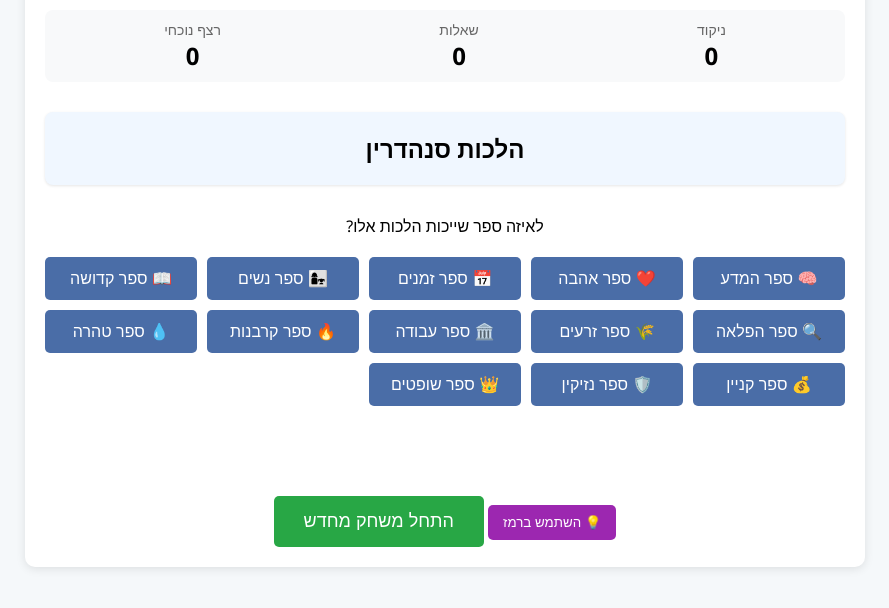
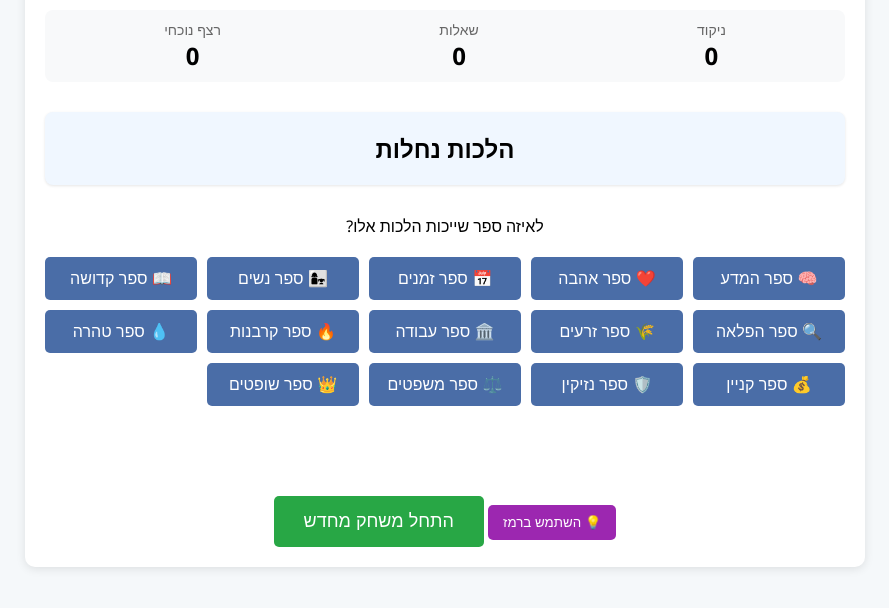
Before and after one commit to yonanavon/DoveApp, a plain HTML site: page index.html in a window 1280 px wide. Shown: the part 126-734 px from the top of the page, without its empty margins (195-1084 px from the left). Drawn offline with Linux system fonts and the light colour scheme.

Commit message:
הוספת ספר משפטים

```diff
--- a/index.html
+++ b/index.html
@@ -276,6 +276,11 @@
             { law: "הלכות מלווה ולווה", book: "ספר נזיקין" },
             { law: "הלכות טוען ונטען", book: "ספר נזיקין" },
             { law: "הלכות נחלות", book: "ספר נזיקין" },
+            { law: "הלכות שכירות", book: "ספר משפטים" },
+            { law: "הלכות שאלה ופקדון", book: "ספר משפטים" },
+            { law: "הלכות מלווה ולווה", book: "ספר משפטים" },
+            { law: "הלכות טוען ונטען", book: "ספר משפטים" },
+            { law: "הלכות נחלות", book: "ספר משפטים" },
             { law: "הלכות סנהדרין", book: "ספר שופטים" },
             { law: "הלכות עדות", book: "ספר שופטים" },
             { law: "הלכות ממרים", book: "ספר שופטים" },
@@ -296,6 +301,7 @@
             { name: "ספר טהרה", icon: "💧" },
             { name: "ספר קניין", icon: "💰" },
             { name: "ספר נזיקין", icon: "🛡️" },
+            { name: "ספר משפטים", icon: "⚖️" },
             { name: "ספר שופטים", icon: "👑" }
         ];
 
```
